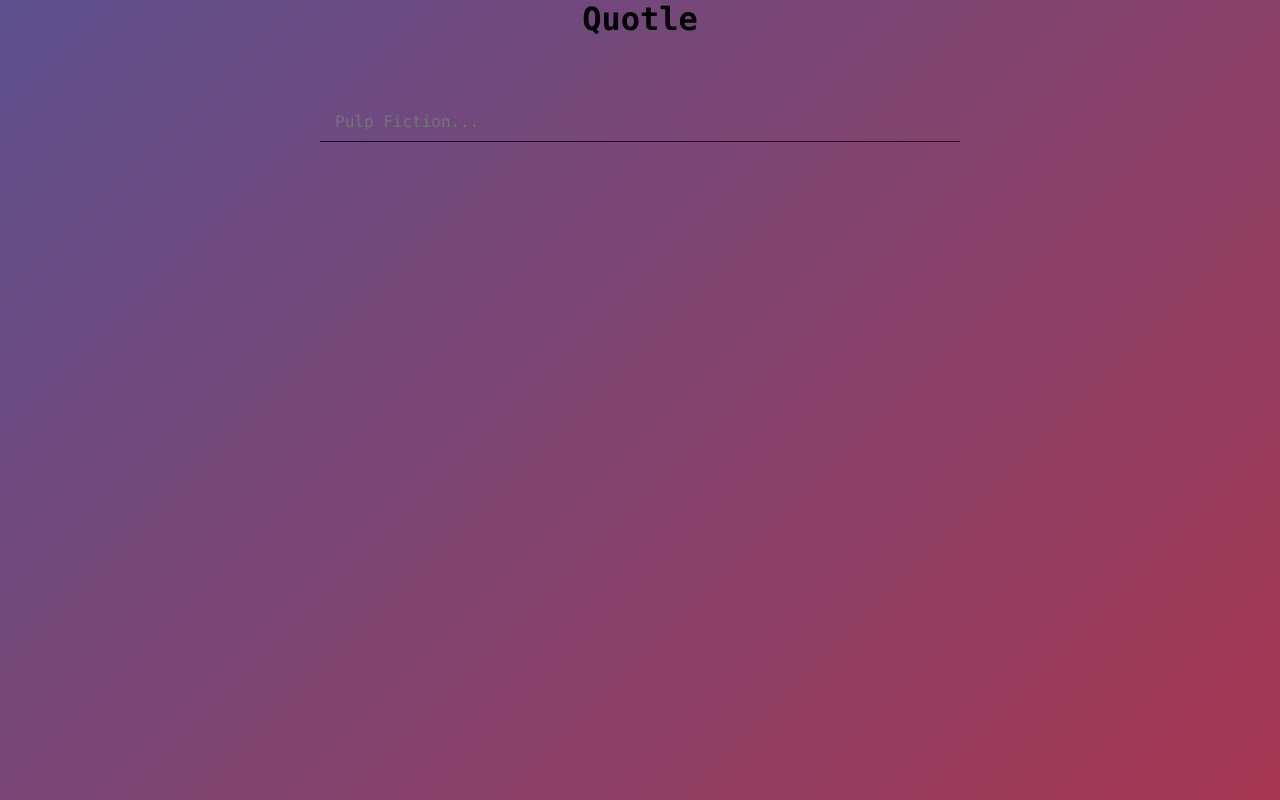
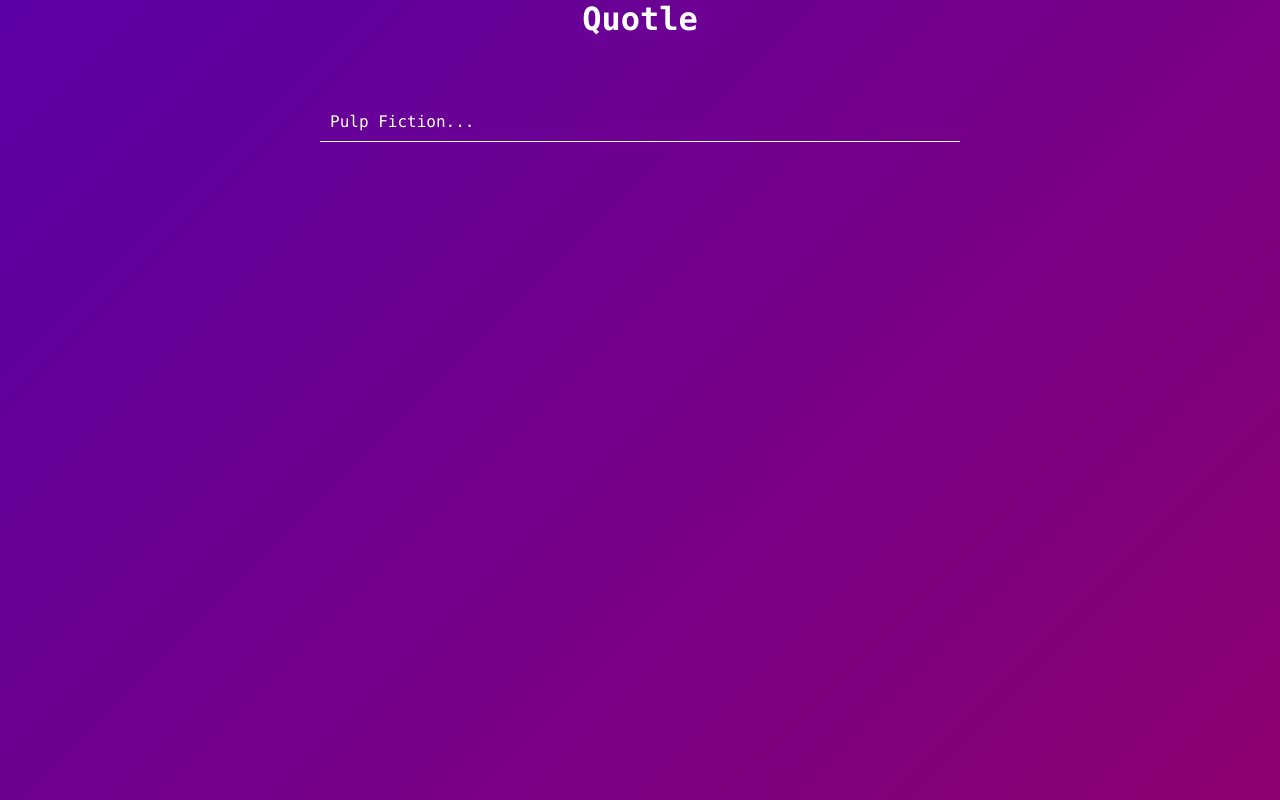
Before and after one commit to LebowskiSama/heroku-quotle, a Django app: page / in a window 1280 px wide. Run offline with Django 3.2, Linux system fonts and the light colour scheme; parts of the project's set-up code (start-up, migrations or seed data) failed here and were passed over; some libraries are stand-ins or nearby versions.

Commit message:
safe-base-vue-css

```diff
--- a/brain/scrape.py
+++ b/brain/scrape.py
@@ -14,8 +14,7 @@ def scrape_quotes(imdbID):
     # cnt_len = len(containers) - 1
 
     for container in containers:
-        quotes.append('<hr>')
-        quotes.append('<br>')
+        quotes.append('<hr>' + '<br>')
         quotelists = container.findAll('p')
 
         for quotelist in quotelists:
--- a/monkey/static/css/indexSingle.css
+++ b/monkey/static/css/indexSingle.css
@@ -3,19 +3,26 @@
 }
 
 body{
-    background-image: linear-gradient(-45deg, #DC2424, #4A569D, #49a09d);
-    background-size: 400% 400%;
+    background-image: linear-gradient(-45deg, red, blue, aqua);
+    background-size: 1000% 1000%;
     color: black;
     animation: shades 5s ease infinite;
+    color: white;
 }
 
 #search{
     margin-left: 25%;
     margin-top: 5%;
     width: 50%;
+    color: white;
     height: 5%;
+    outline: 0;
     border-bottom: 1px solid;
-    padding-left: 15px;
+    padding-left: 10px;
+}
+
+::placeholder{
+    color: ivory;
 }
 
 .v-card__subtitle{
--- a/monkey/static/js/vueSingle.js
+++ b/monkey/static/js/vueSingle.js
@@ -12,9 +12,7 @@ var searchField = new Vue({
     <v-layout row wrap justify="space-between">
       <v-flex xs12 sm6 md4 lg3 v-for="item in suggestions" :key="item.imdbID">
         <v-card width="200" raised class="text-xs-center ma-3" @click="parseChoice(item.imdbID)">
-        <v-expand-transition>
         <img :src="item.Poster" height="300" width="200" contain></img>
-        </v-expand-transition>
         <v-card-subtitle justify-content>{{ item.Title }}</v-card-subtitle>
         </v-card>
       </v-flex>
--- a/monkey/templates/indexSingle.html
+++ b/monkey/templates/indexSingle.html
@@ -13,7 +13,7 @@
   <div id="root"></div>
 
   <script src="https://unpkg.com/axios@0.2.1/dist/axios.js"></script>
-  <script src="https://cdn.jsdelivr.net/npm/vue/dist/vue.js"></script>
+  <script src="https://cdn.jsdelivr.net/npm/vue@2.6.11"></script>
   <script src="https://cdn.jsdelivr.net/npm/vuetify@2.x/dist/vuetify.js"></script>
   <script src="{%static 'js/vueSingle.js' %}"></script>
 </body>
```
Also changed, not shown: quoteMonkey.sqlite3.
